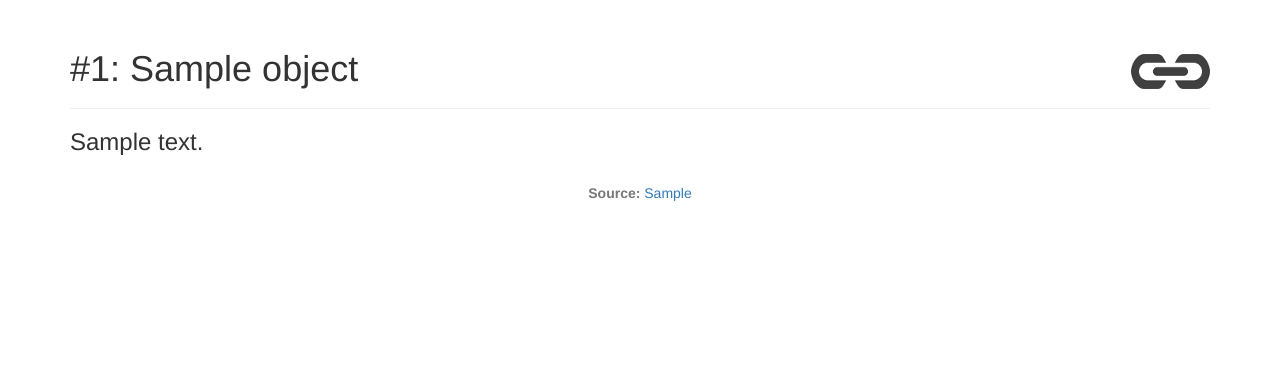
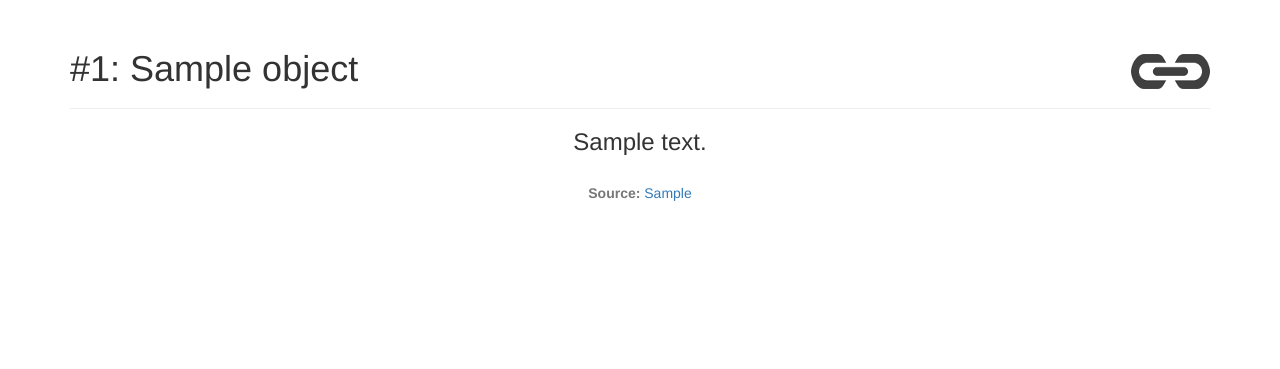
Before and after one commit to cvolny/django-random_image, a Django app: template randomdick/templates/random_image/image_detail.html in a window 1280 px wide. Shown: the part 51-420 px from the top of the page. Run offline with Django 3.2, Linux system fonts and the light colour scheme; the template is opened without the code that fills it: most values are stand-ins (such as "Sample title", 1, 10 or a date in 2020); some libraries are stand-ins or nearby versions.

Commit message:
CSS: center align caption.

```diff
--- a/randomdick/templates/random_image/image_detail.html
+++ b/randomdick/templates/random_image/image_detail.html
@@ -21,7 +21,7 @@
         </div>
         <div id="caption_wrapper">
 
-            <h2 id="caption">{{ object.body }}</h2>
+            <h2 id="caption" class="text-center">{{ object.body }}</h2>
         </div>
         <div id="source" class="text-muted">
             <p><label for="source_link">Source:</label> <a id="source_link" href="{{ object.cite }}" target="_blank" class="external">{{ object.cite_site }}</a></p>
```
